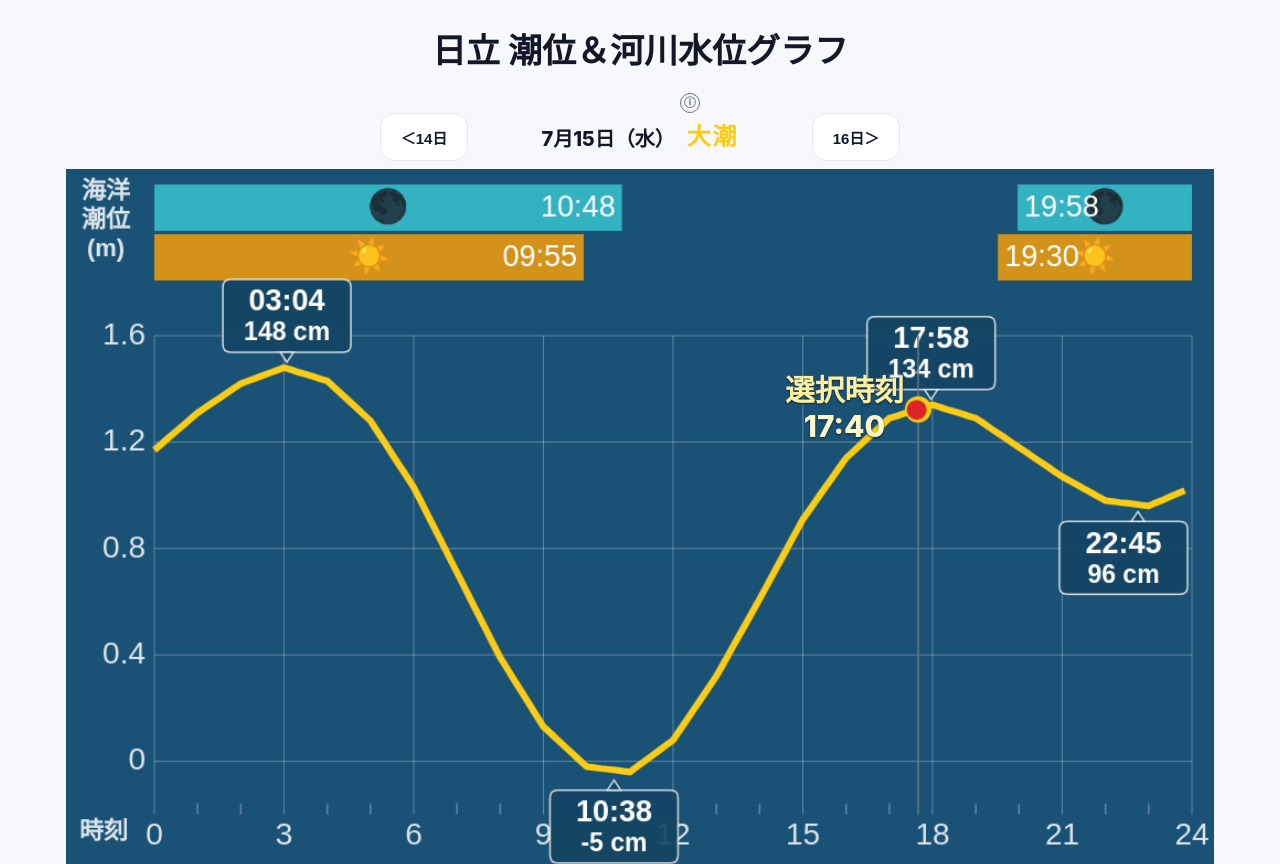
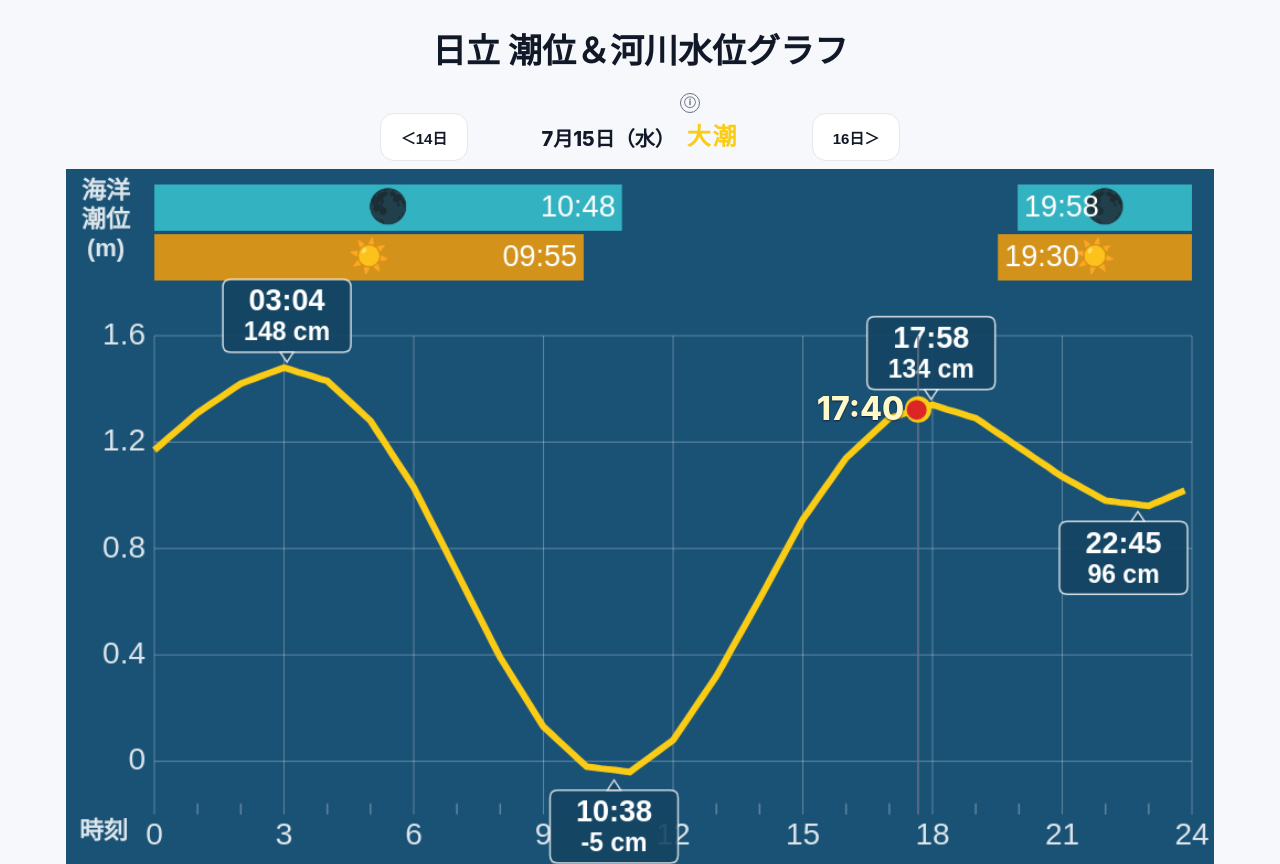
Before and after one commit to tanyeee/tide-graph, a website: page index.html in a window 1280 px wide. Shown: the top 864 px of the page. Drawn offline with Linux system fonts and the light colour scheme; no server answers.

Commit message:
Simplify selected time readout

```diff
--- a/index.html
+++ b/index.html
@@ -282,7 +282,6 @@
     color:#ffefa0; font-size:14px; font-weight:700; line-height:1.2;
     pointer-events:none; text-align:center; text-shadow:0 1px 2px rgba(7,20,38,.75);
   }
-  .chart-selected-time .selected-time-label { display:block; }
   .chart-selected-time .selected-time-value { display:block; color:#fff8c9; font-weight:800; }
   .chart-step-button {
     min-height:76px; padding:6px 0; border-radius:20px;
@@ -396,7 +395,7 @@
     <div class="chart-stack">
       <canvas id="chart" width="1040" height="1000" aria-label="天文潮位と河川水位の比較グラフ"></canvas>
       <div id="nowPulse" class="now-pulse" aria-hidden="true"></div>
-      <div id="selectedTimeReadout" class="chart-selected-time"><span class="selected-time-label">選択時刻</span><span id="selectedTime" class="selected-time-value">-</span></div>
+      <div id="selectedTimeReadout" class="chart-selected-time"><span id="selectedTime" class="selected-time-value">-</span></div>
       <div class="meta chart-meta">
         <button id="btnPrev10" class="chart-step-button" type="button" aria-label="10分前"><span class="nav-step">10分</span><span class="nav-arrow">&lt;</span></button>
         <div class="pill ocean-pill"><div class="k">海洋潮位</div><div class="v" id="selectedHeight">-</div></div>
@@ -1541,8 +1540,8 @@ function updateSelectedTimeReadout() {
   const py = chartRect.top - parentRect.top + borderY + marker.y * scaleY;
   const placeToLeft = px > chart.clientWidth * 0.72;
 
-  // Match the canvas-rendered moon rise/set numbers at the current scale.
-  const sunMoonLabelSize = SUN_MOON_LABEL_PX * scaleX;
+  // Keep the selected time slightly larger than the moon rise/set numbers.
+  const sunMoonLabelSize = (SUN_MOON_LABEL_PX + 2) * scaleX;
   selectedTimeReadoutEl.style.fontSize = `${sunMoonLabelSize}px`;
   selectedTimeReadoutEl.style.left = `${px + (placeToLeft ? -14 : 14)}px`;
   selectedTimeReadoutEl.style.top = `${Math.max(18, Math.min(chart.clientHeight - 18, py))}px`;
```
